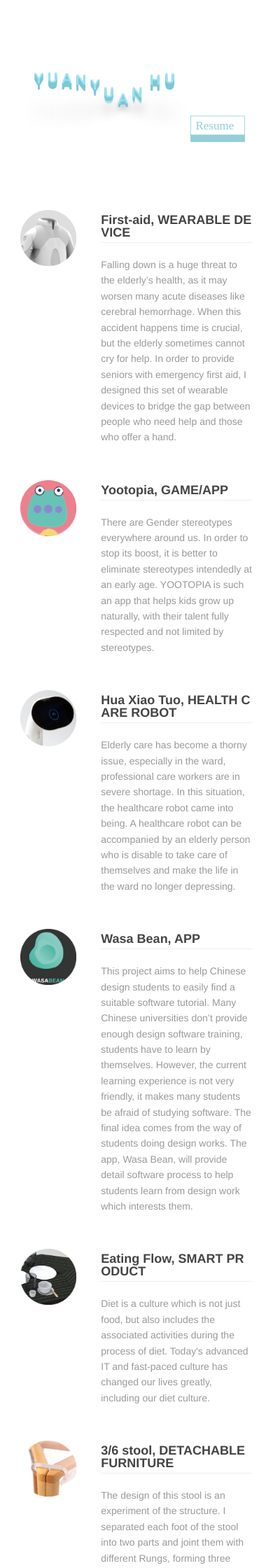
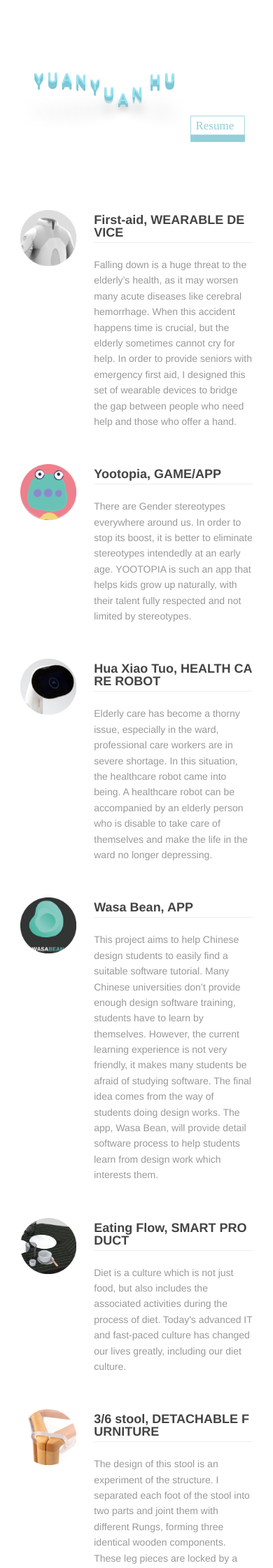
Before and after one commit to yuanyuanhu96/Potfolio-Archive, a Jekyll site: the page built from index.md, in a window 390 px wide. Shown: the top 2240 px of the page at 70% size. Built offline with Jekyll 4.4.1, drawn with Linux system fonts in a browser that asks for light colours.

Commit message:
Update style.css

```diff
--- a/_includes/style.css
+++ b/_includes/style.css
@@ -413,7 +413,7 @@ h1 span:nth-child(11) {
 
 @media screen and (max-width: 767px) {
 .project-text{
- margin-left: 115px;
+ margin-left: 105px;
   }
 }
 
```
